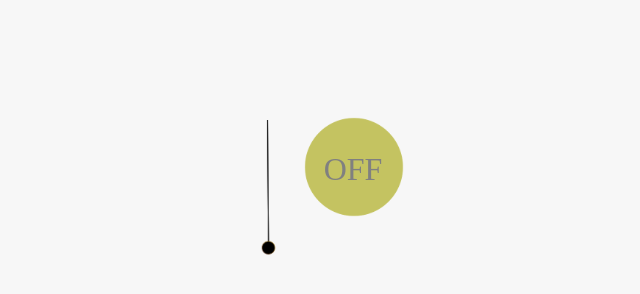
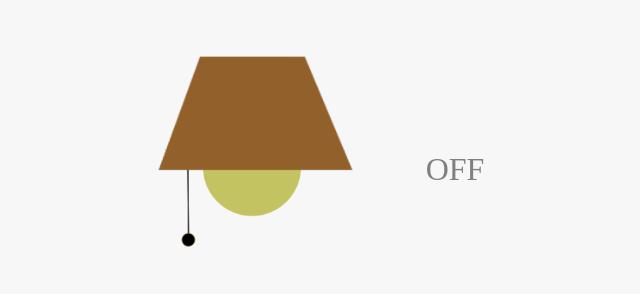
Before and after one commit to gfed53/ui-on-off, a website: page index.html in a window 1280 px wide. Shown: the whole page, without its empty margins (295-935 px from the left). Drawn offline with nearby package versions, Linux system fonts and the light colour scheme.

Commit message:
Added lampshade, updated positioning of components

```diff
--- a/index.html
+++ b/index.html
@@ -10,6 +10,7 @@
 	<div class="grid">
 		<img id="handle" src="images/handle2.png" alt="">
 		<img id="bulb" src="images/bulb.png" alt="">
+		<img id="lampshade" src="images/lampshade.png" alt="">
 		<div id="inner-text-container">
 			<span class="inner-text inner-text-on">ON</span>
 			<span class="inner-text inner-text-off">OFF</span>
--- a/sass/components/components.sass
+++ b/sass/components/components.sass
@@ -11,8 +11,15 @@
 #handle
 	transition: 200ms ease-in-out all
 	width: 18px
-	right: 22px
-	top: 40px
+	// right: 22px
+	top: 32px
+
+#lampshade
+	width: 200px
+	bottom: 46px
+	right: 151px
+
+
 
 #handle.clicked
 	animation: handle 1s
```
Also changed, not shown: css/styles.css, images/lampshade.png (added).
